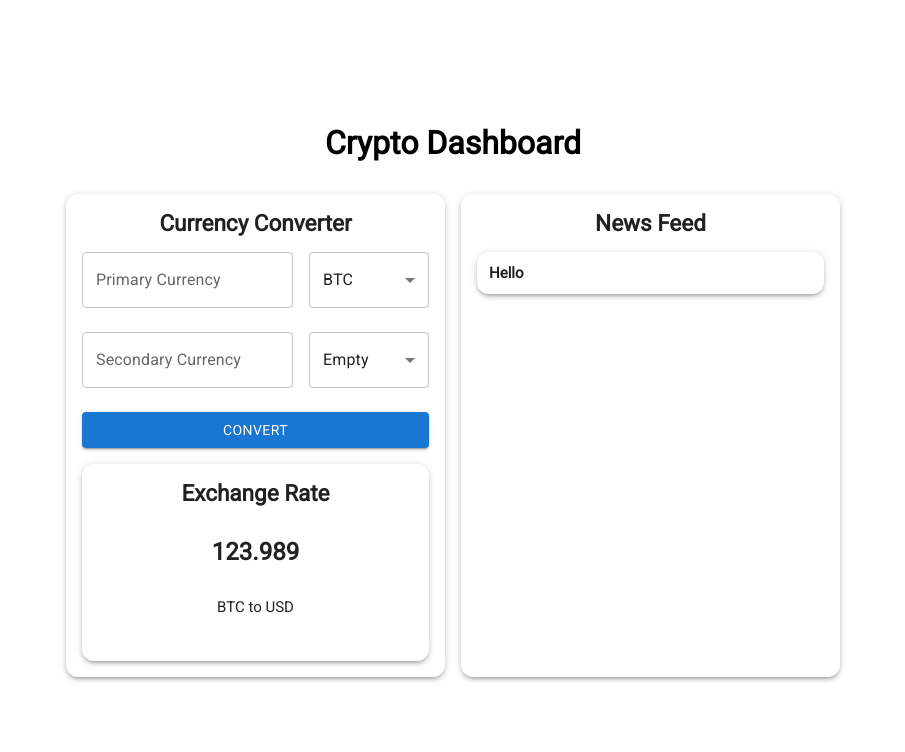
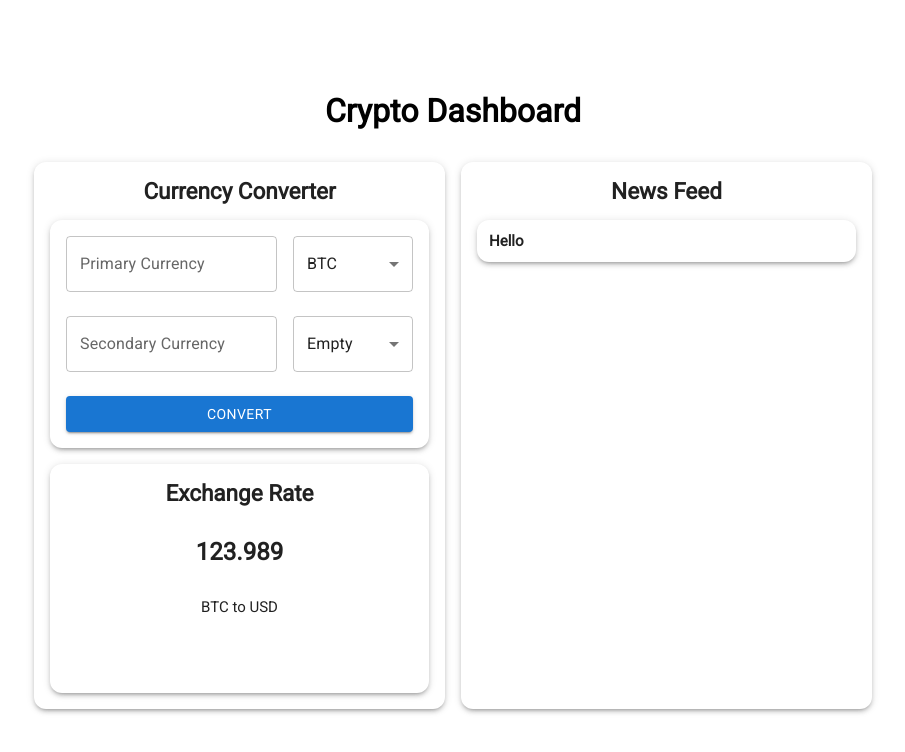
Before and after one commit to maxcore25/next-crypto-dashboard-draft, a Next.js app: page / in a window 1280 px wide. Shown: the top 752 px of the page, without its empty margins (187-1092 px from the left). Built offline with nearby package versions, Linux system fonts and the light colour scheme.

Commit message:
One More MUI Paper Component Added

```diff
--- a/app/components/elements/CurrencyConverter/index.js
+++ b/app/components/elements/CurrencyConverter/index.js
@@ -23,6 +23,7 @@ const CurrencyConverter = () => {
     <Paper elevation={3} sx={{ borderRadius: '12px' }}>
       <div className={styles.mainGrid}>
         <h2>Currency Converter</h2>
+        <Paper elevation={3} sx={{ borderRadius: '12px', p: '16px' }}>
           <div className={styles.inputsGrid}>
             <div className={styles.inputContainer}>
               <TextField
@@ -78,6 +79,7 @@ const CurrencyConverter = () => {
             </div>
             <Button variant='contained'>Convert</Button>
           </div>
+        </Paper>
         <ExchangeRate />
       </div>
     </Paper>
```
Lines whose indentation alone changed are shown as unchanged.
